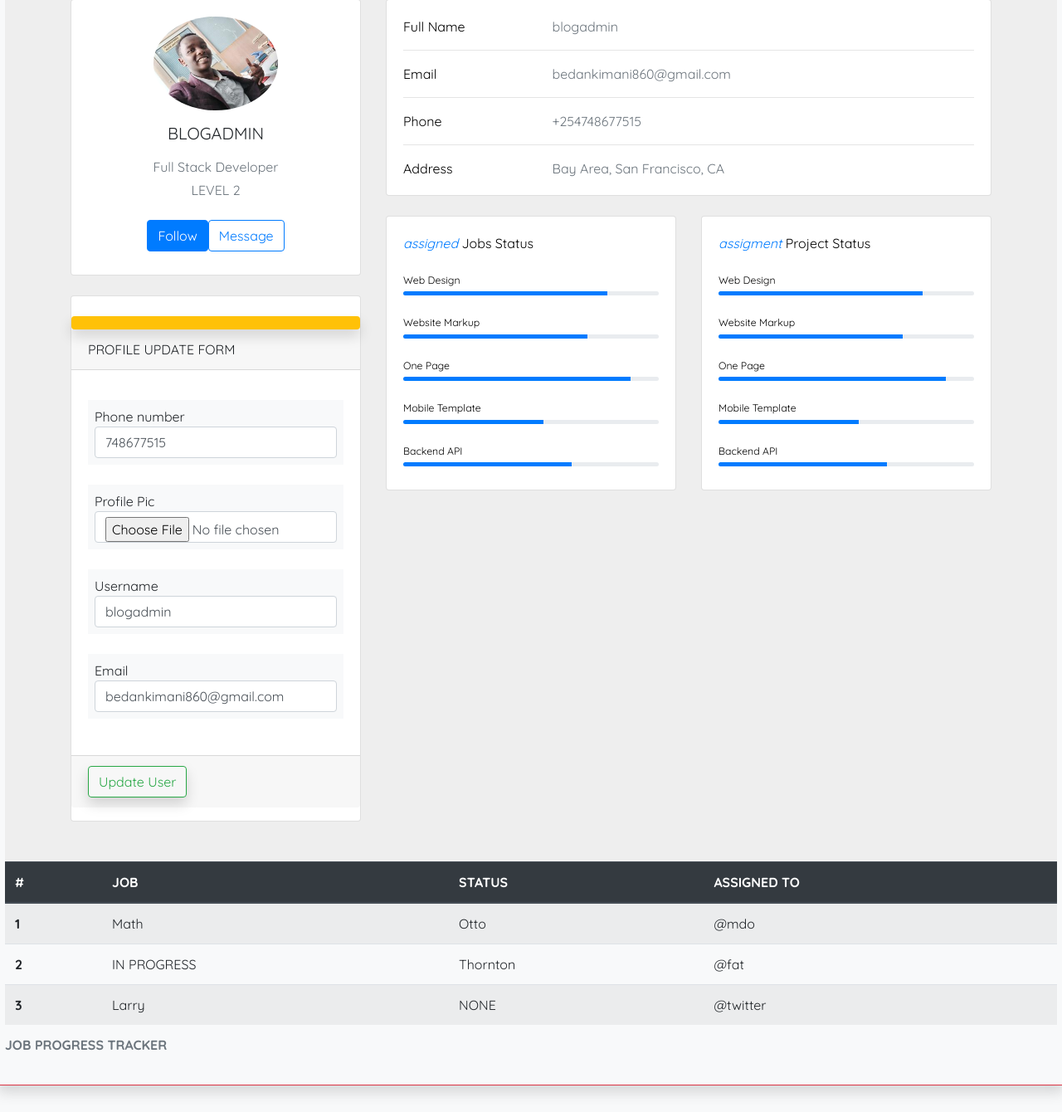
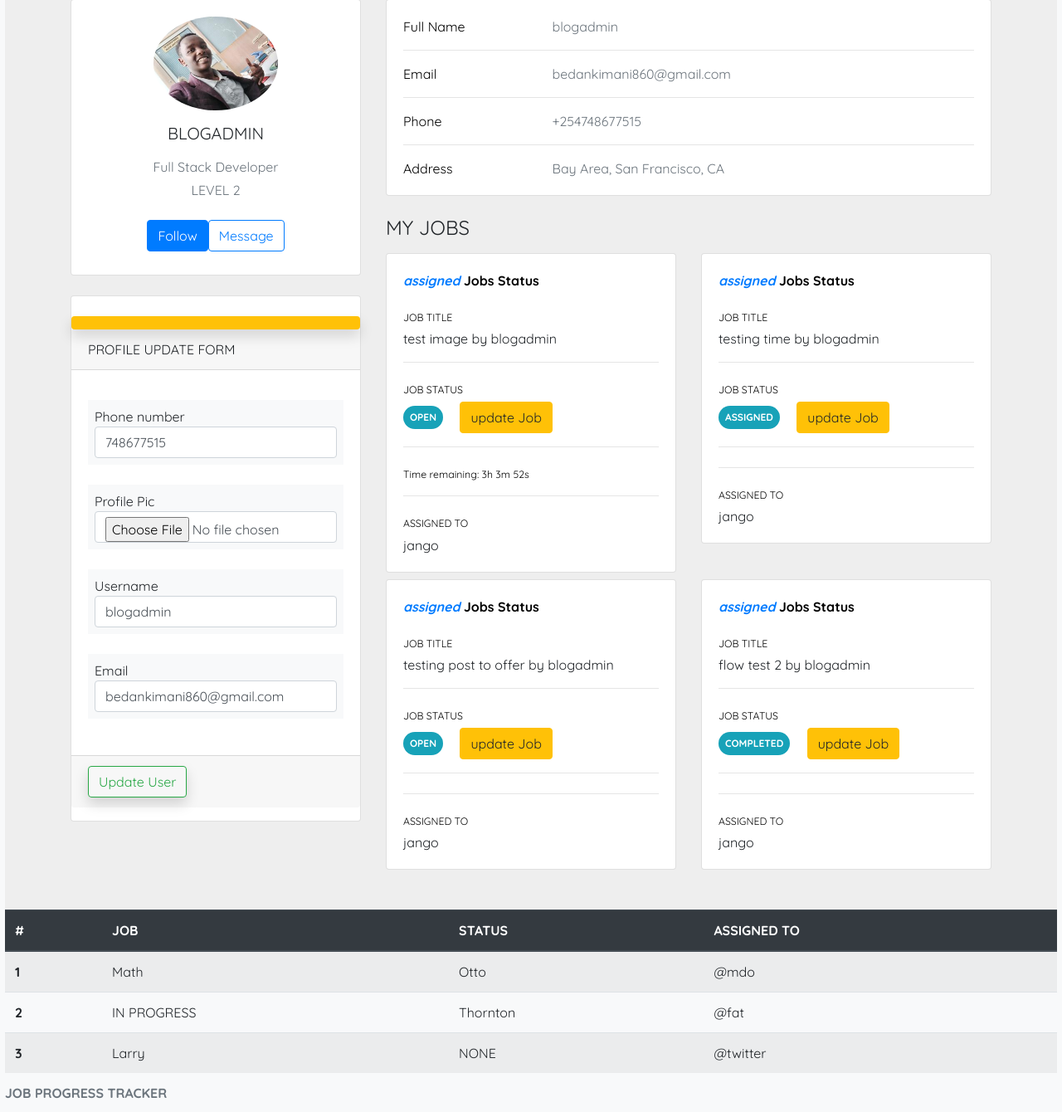
Before and after one commit to bedah-kym/taskfindr, a Django app: page /profile/ in a window 1280 px wide. Shown: the part 974-2314 px from the top of the page at 83% size. Run offline with Django 4.2, Linux system fonts and the light colour scheme; a user stored in the database is signed in; data comes from the database, SQL or seed files in the repository; both versions use the stored data as it was after the commit; parts of the project's set-up code (start-up, migrations or seed data) failed here and were passed over; some libraries are stand-ins or nearby versions; some web fonts are replaced.

Commit message:
made jobcards

```diff
--- a/blogger/templates/blog/post-detail.html
+++ b/blogger/templates/blog/post-detail.html
@@ -64,7 +64,7 @@
       <div class="card-header bg-warning  m-3 p-2 shadow-sm rounded-lg">
         <div class="row p- m-1">
           <h2 style="font-size: large" class="mx-auto card-text row">
-            JOB OFFER AND INSTRUCTIONS FOR WORK
+            JOB OFFER AND INSTRUCTIONS {{post.job_offer}}
           </h2>
         </div>
         <div class="bg-light rounded-lg p-2 m-3 col-sm-12" style="">
--- a/blogger/templates/blog/profile.html
+++ b/blogger/templates/blog/profile.html
@@ -17,7 +17,6 @@
             </nav>
           </div>
         </div>
-
         <div class="row">
           <div class="col-lg-4">
             <div class="card mb-4">
@@ -110,75 +109,42 @@
                 </div>
               </div>
             </div>
+            <h4>MY JOBS </h4>
             <div class="row">
-              <div class="col-md-6">
+              {%for task in tasks %}
+              {%for offer in task.job_offer.all%}
+              <div class="col-md-6 mt-2 ">
                 <div class="card mb-4 mb-md-0">
                   <div class="card-body">
-                    <p class="mb-4"><span class="text-primary font-italic me-1">assigned</span> Jobs Status
+                    <p class="mb-4 font-weight-bold"><span class="text-primary font-italic me-1">assigned</span> Jobs
+                      Status
                     </p>
-                    <p class="mb-1" style="font-size: .77rem;">Web Design</p>
-                    <div class="progress rounded" style="height: 5px;">
-                      <div class="progress-bar" role="progressbar" style="width: 80%" aria-valuenow="80"
-                        aria-valuemin="0" aria-valuemax="100"></div>
-                    </div>
-                    <p class="mt-4 mb-1" style="font-size: .77rem;">Website Markup</p>
-                    <div class="progress rounded" style="height: 5px;">
-                      <div class="progress-bar" role="progressbar" style="width: 72%" aria-valuenow="72"
-                        aria-valuemin="0" aria-valuemax="100"></div>
-                    </div>
-                    <p class="mt-4 mb-1" style="font-size: .77rem;">One Page</p>
-                    <div class="progress rounded" style="height: 5px;">
-                      <div class="progress-bar" role="progressbar" style="width: 89%" aria-valuenow="89"
-                        aria-valuemin="0" aria-valuemax="100"></div>
-                    </div>
-                    <p class="mt-4 mb-1" style="font-size: .77rem;">Mobile Template</p>
-                    <div class="progress rounded" style="height: 5px;">
-                      <div class="progress-bar" role="progressbar" style="width: 55%" aria-valuenow="55"
-                        aria-valuemin="0" aria-valuemax="100"></div>
-                    </div>
-                    <p class="mt-4 mb-1" style="font-size: .77rem;">Backend API</p>
-                    <div class="progress rounded mb-2" style="height: 5px;">
-                      <div class="progress-bar" role="progressbar" style="width: 66%" aria-valuenow="66"
-                        aria-valuemin="0" aria-valuemax="100"></div>
-                    </div>
-                  </div>
-                  </form>
-                </div>
-              </div>
+                    <p class="mb-1" style="font-size: .77rem;">JOB TITLE</p>
+                    {{offer.job}}
+                    <hr>
+                    <p class="mt-4 mb-1" style="font-size: .77rem;">JOB STATUS</p>
+                    <span class="badge badge-pill badge-info p-2 mr-2">{{offer.job_status}}</span>
+                    <a class="p-2" href="{% url 'update-offer' offer.id %}"><button class="btn btn-warning">update
+                        Job </button></a>
+                    <hr>
+                    {% if offer.created_at != None %}
+                    <p class="mt-4 mb-1" style="font-size: .77rem;font-weight:500;" id="time-remaining"
+                      data-expiration="{{ offer.created_at|add:offer.time_limit|date:'c' }}"></p>
+                    {%else%}
+                    <p class="mt-4 mb-1" style="font-size: .77rem;">No Time Limit
+                    </p>
+                    {% endif %}
 
-              <div class="col-md-6">
-                <div class="card mb-4 mb-md-0">
-                  <div class="card-body">
-                    <p class="mb-4"><span class="text-primary font-italic me-1">assigment</span> Project Status
-                    </p>
-                    <p class="mb-1" style="font-size: .77rem;">Web Design</p>
-                    <div class="progress rounded" style="height: 5px;">
-                      <div class="progress-bar" role="progressbar" style="width: 80%" aria-valuenow="80"
-                        aria-valuemin="0" aria-valuemax="100"></div>
-                    </div>
-                    <p class="mt-4 mb-1" style="font-size: .77rem;">Website Markup</p>
-                    <div class="progress rounded" style="height: 5px;">
-                      <div class="progress-bar" role="progressbar" style="width: 72%" aria-valuenow="72"
-                        aria-valuemin="0" aria-valuemax="100"></div>
-                    </div>
-                    <p class="mt-4 mb-1" style="font-size: .77rem;">One Page</p>
-                    <div class="progress rounded" style="height: 5px;">
-                      <div class="progress-bar" role="progressbar" style="width: 89%" aria-valuenow="89"
-                        aria-valuemin="0" aria-valuemax="100"></div>
-                    </div>
-                    <p class="mt-4 mb-1" style="font-size: .77rem;">Mobile Template</p>
-                    <div class="progress rounded" style="height: 5px;">
-                      <div class="progress-bar" role="progressbar" style="width: 55%" aria-valuenow="55"
-                        aria-valuemin="0" aria-valuemax="100"></div>
-                    </div>
-                    <p class="mt-4 mb-1" style="font-size: .77rem;">Backend API</p>
-                    <div class="progress rounded mb-2" style="height: 5px;">
-                      <div class="progress-bar" role="progressbar" style="width: 66%" aria-valuenow="66"
-                        aria-valuemin="0" aria-valuemax="100"></div>
-                    </div>
+                    <hr>
+
+                    <p class="mt-4 mb-1" style="font-size: .77rem;">ASSIGNED TO </p>
+                    {{task.assigned_to}}
+
                   </div>
                 </div>
               </div>
+              {%endfor%}
+              {%endfor%}
             </div>
           </div>
 
@@ -265,6 +231,35 @@
   </div>
 </body>
 
+<script>
+  // Helper function to format the time
+  function formatTimeRemaining(totalSeconds) {
+    let hours = Math.floor(totalSeconds / 3600);
+    let minutes = Math.floor((totalSeconds % 3600) / 60);
+    let seconds = totalSeconds % 60;
 
+    return `${hours}h ${minutes}m ${seconds}s`;
+  }
+
+  function updateTimeRemaining() {
+    const expirationElement = document.getElementById('time-remaining');
+    const expirationTime = new Date(expirationElement.getAttribute('data-expiration'));
+    const now = new Date();
+
+    const timeRemaining = Math.floor((expirationTime - now) / 1000); // time in seconds
+
+    if (timeRemaining > 0) {
+      expirationElement.textContent = "Time remaining: " + formatTimeRemaining(timeRemaining);
+    } else {
+      expirationElement.textContent = "This task has expired.";
+    }
+  }
+
+  // Update the time every second
+  setInterval(updateTimeRemaining, 1000);
+
+  // Run it once immediately to show the initial value
+  updateTimeRemaining();
+</script>
 
 {% endblock %}
--- a/taskmanager/models.py
+++ b/taskmanager/models.py
@@ -1,6 +1,6 @@
 from dirtyfields import DirtyFieldsMixin
 from django.db import models
-from blog.models import blogpost as jobpost
+from blog.models import blogpost
 from users.models import profile
 from django.utils import timezone
 from datetime import timedelta
@@ -16,7 +16,7 @@ class JobOffer(DirtyFieldsMixin,models.Model):
         ("COMPLETED", "complete"),
         ("REVIEW", "review"),
     ]
-    job = models.ForeignKey(jobpost, on_delete=models.CASCADE,related_name='job_offer')
+    job = models.ForeignKey(blogpost,on_delete=models.CASCADE,related_name='job_offer')
     milestones = models.ManyToManyField('OfferMilestones', related_name="job_milestones",blank=True)
     bids = models.ManyToManyField('OfferBids', related_name="job_bids",blank=True)
     time_limit = models.DurationField()
--- a/taskmanager/urls.py
+++ b/taskmanager/urls.py
@@ -8,6 +8,6 @@ from .views import (
 
 urlpatterns=[
     path('joboffer/<int:pk>',CreateJobOffer.as_view(),name='new-joboffer'),
-    path('deleteoffer/<int:pk>',JobOfferDelete.as_view(),name='delete-offer'),
-    path('updateoffer/<int:pk>',JobOfferUpdate.as_view(),name='update-offer'),
+    path('deleteoffer/<int:pk>/',JobOfferDelete.as_view(),name='delete-offer'),
+    path('updateoffer/<int:pk>/',JobOfferUpdate.as_view(),name='update-offer'),
 ]
--- a/taskmanager/views.py
+++ b/taskmanager/views.py
@@ -31,8 +31,6 @@ class CreateJobOffer(LoginRequiredMixin,UserPassesTestMixin, CreateView):
         return form
 
     def get_context_data(self, **kwargs):
-        postid= self.kwargs.get('pk')
-        userpost =blogpost.objects.get(pk=postid)
         context = super().get_context_data(**kwargs)
         context['offerform'] = self.get_form(self.get_form_class())
         return context
@@ -68,8 +66,6 @@ class JobOfferUpdate(LoginRequiredMixin,UserPassesTestMixin, UpdateView):
         form.fields['job'].queryset = blogpost.objects.filter(pk=joboffer.job.pk)
         return form
     def get_context_data(self, **kwargs):
-        postid= self.kwargs.get('pk')
-        userpost =blogpost.objects.get(pk=postid)
         context = super().get_context_data(**kwargs)
         context['offerform'] = self.get_form(self.get_form_class())
         return context
--- a/users/views.py
+++ b/users/views.py
@@ -11,6 +11,8 @@ from django.contrib.auth.mixins import LoginRequiredMixin,UserPassesTestMixin
 from django.views.generic import UpdateView,DeleteView
 from.validators import Reffcodevalidator
 from .emails import warning_email
+from taskmanager.models import JobOffer
+from blog.models import blogpost
 
 def register_view(request,**kwargs):
 
@@ -43,6 +45,8 @@ def register_view(request,**kwargs):
 def profile_view(request):
     account = Cashaccount.objects.get(owner=request.user)
     myprofile = profile.objects.get(user=request.user)
+    myposts = blogpost.objects.filter(author=request.user).prefetch_related('job_offer')
+
     if request.method == "POST":
         u_form = updateuser(request.POST, instance=request.user)
         p_form = updateprofile(request.POST, request.FILES, instance= request.user.profile)
@@ -70,7 +74,8 @@ def profile_view(request):
     'my_account':account,
     'reffs':account.refferals.all(),
     'total_reffs':account.refferals.count(),
-    'my_profile':myprofile
+    'my_profile':myprofile,
+    "tasks":myposts
     }
 
     return render(request,'blog/profile.html',context)
```
Also changed, not shown: db.sqlite3, taskmanager/migrations/0008_alter_joboffer_job.py (added), taskmanager/migrations/0009_alter_joboffer_job.py (added).
